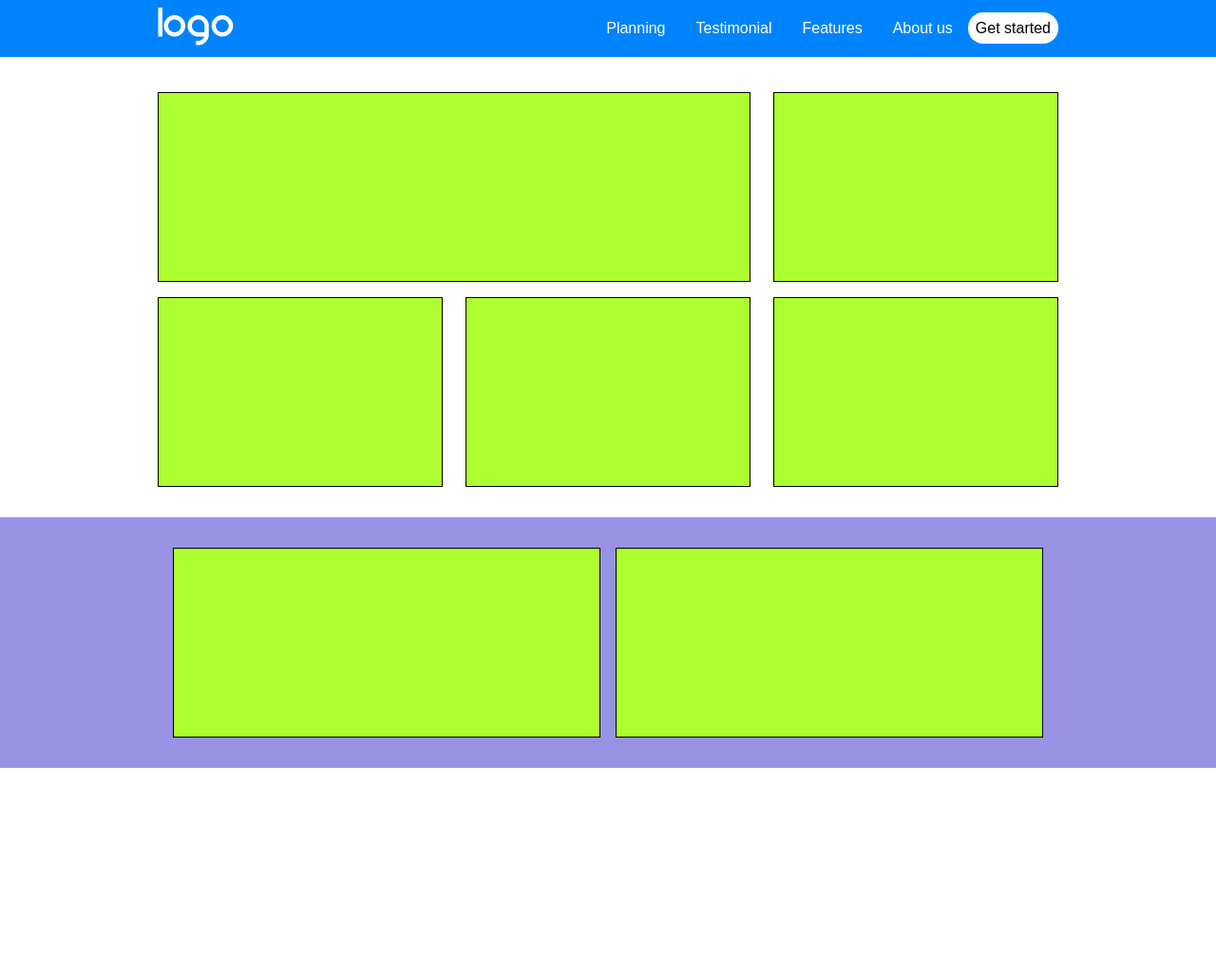
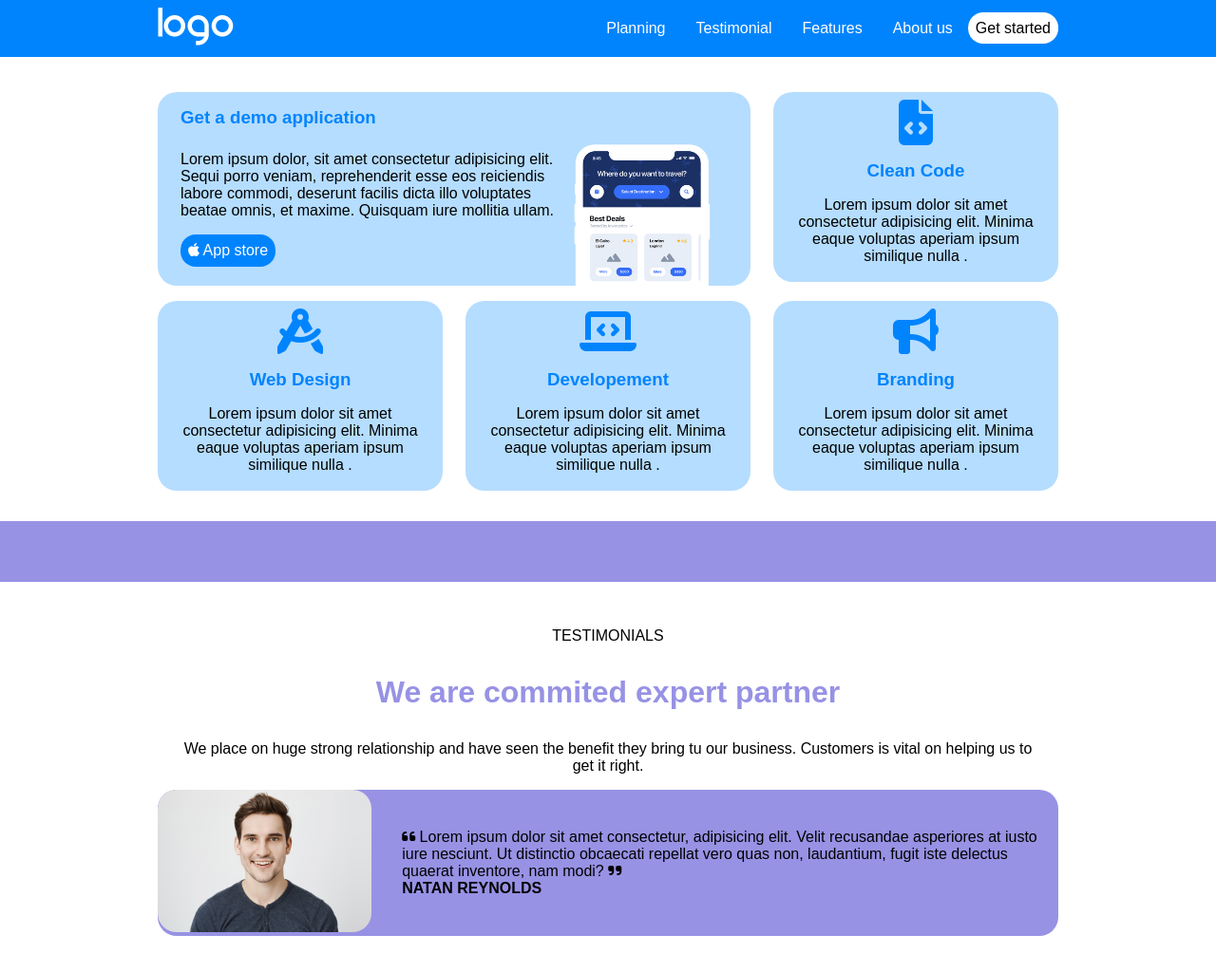
Before and after one commit to LucaSk-x/htmlcss-responsive-layout, a plain HTML site: page index.html in a window 1280 px wide. Shown: the whole page at 95% size. Drawn offline with Linux system fonts and the light colour scheme.

Commit message:
sezione 1 finita

```diff
--- a/css/style.css
+++ b/css/style.css
@@ -12,12 +12,40 @@
     padding: 0 1rem;
 }
 
+h1 {
+    font-size: 2rem;
+}
+
+h2 {
+    font-size: 1.5rem;
+}
+
+h3 {
+    font-size: 1.17rem;
+}
+
+h4 {
+    font-size: 1rem;
+}
+
+h5 {
+    font-size: .83rem;
+}
+
+h6 {
+    font-size: .67rem;
+}
+
 .d-flex {
     display: flex;
 }
 
 .section {
     padding: 2rem 0;
+}
+
+a {
+    text-decoration: unset;
 }
 
 /* css nav */
@@ -42,7 +70,6 @@ nav {
 }
 
 .nav-right ul a {
-    text-decoration: unset;
     padding: 0.5rem 1rem;
     color: white;
 }
@@ -85,11 +112,71 @@ main {
     flex-basis: 100%;
 }
 
-.section .row .card {
+.section.first .row .card {
     min-height: 200px;
-    background-color: greenyellow;
-    border: 1px solid ;
+    background-color: #b5ddff;
+    border-radius: 20px;
 }
+
+.first .card {
+    padding: 0 1.5rem;
+}
+
+.first .card h3 {
+    color: #0084fd;
+    padding: 1rem 0;
+}
+
+.first .card p{
+    padding: .5rem 0;
+}
+
+.first .card .button {
+    padding: .5rem 0;
+}
+
+.first .card .button button {
+    border: transparent;
+    background-color: #0084fd;
+    padding: 0.5rem;
+    border-radius: 16px;
+}
+
+.first .card .button button a {
+    color: white;
+}
+
+.phone {
+    position: relative;
+    overflow: hidden;
+}
+
+.phone img {
+    width: 100%;
+    position: relative;
+    top: 50px;
+}
+
+.card.sm h3 {
+    padding: .5rem;
+}
+
+.card.sm {
+    display: flex;
+    flex-direction: column;
+    align-items: center;
+}
+.card.sm * {
+    padding: .5rem;
+    text-align: center;
+}
+
+.card.sm i {
+    font-size: 3rem;
+    color: #0084fd;
+}
+
+
 
 /* strategy section */
 
@@ -102,3 +189,41 @@ main {
 }
 
 /* Testimonials */
+
+.intro-testimonial {
+    text-align: center;
+}
+
+.intro-testimonial * {
+    padding: 1rem;
+}
+
+.intro-testimonial h1 {
+    color: #9792e4;
+}
+
+.intro-testimonial h4 {
+    text-transform: uppercase;
+    font-weight: 100;
+}
+
+.row-clmn {
+    display: flex;
+    flex-direction: column;
+}
+
+
+.img-container img {
+    height: 150px;
+    border-radius: 20px;
+}
+
+.d-flex.test-prop {
+    align-items: center;
+    gap: 2rem;
+}
+
+.card.d-flex.test-prop {
+    background-color: #9792e4;
+    border-radius: 20px;
+}
--- a/index.html
+++ b/index.html
@@ -34,32 +34,47 @@
 
             <main>
                 <!-- sezione bianca con quadrati azzurri -->
-                <div class="section">
+                <div class="section first">
                     <div class="container">
                         <div class="row">
                             <div class="col-2">
-                                <div class="card">
-
+                                <div class="card d-flex">
+                                    <div class="col">
+                                        <h3>Get a demo application</h3>
+                                        <p> Lorem ipsum dolor, sit amet consectetur adipisicing elit. Sequi porro veniam, reprehenderit esse eos reiciendis labore commodi, deserunt facilis dicta illo voluptates beatae omnis, et maxime. Quisquam iure mollitia ullam.</p>
+                                        <div class="button"><button><a href=""> <i class="fa-brands fa-apple"></i> App store</a></button></div>
+                                    </div>
+                                    <div class="col phone">
+                                        <img src="img/phone.png" alt="">
+                                    </div>
                                 </div>
                             </div>
                             <div class="col-1">
-                                <div class="card">
-
+                                <div class="card sm">
+                                    <i class="fa-solid fa-file-code"></i>
+                                    <h3>Clean Code</h3>
+                                    <p>Lorem ipsum dolor sit amet consectetur adipisicing elit. Minima eaque voluptas aperiam ipsum similique nulla .</p>
                                 </div>
                             </div>
                             <div class="col-1">
-                                <div class="card">
-
+                                <div class="card sm">
+                                    <i class="fa-solid fa-compass-drafting"></i>
+                                    <h3>Web Design</h3>
+                                    <p>Lorem ipsum dolor sit amet consectetur adipisicing elit. Minima eaque voluptas aperiam ipsum similique nulla .</p>
                                 </div>
                             </div>
                             <div class="col-1">
-                                <div class="card">
-
+                                <div class="card sm">
+                                    <i class="fa-solid fa-laptop-code"></i>
+                                    <h3>Developement</h3>
+                                    <p>Lorem ipsum dolor sit amet consectetur adipisicing elit. Minima eaque voluptas aperiam ipsum similique nulla .</p>
                                 </div>
                             </div>
                             <div class="col-1">
-                                <div class="card">
-
+                                <div class="card sm">
+                                    <i class="fa-solid fa-bullhorn"></i>
+                                    <h3>Branding</h3>
+                                    <p>Lorem ipsum dolor sit amet consectetur adipisicing elit. Minima eaque voluptas aperiam ipsum similique nulla .</p>
                                 </div>
                             </div>
                         </div>
@@ -88,7 +103,26 @@
                 <div class="section">
                     <div class="container">
                         <div class="intro-testimonial">
-                            <h1></h1>
+                            <h4>Testimonials</h4>
+                            <h1>We are commited expert partner</h1>
+                            <p>We place on huge strong relationship and have seen the benefit they bring tu our business. Customers is vital on helping us to get it right.</p>
+                        </div>
+                        <div class="row-clmn">
+                            <div class="card d-flex test-prop">
+                                <div class="col img-container">
+                                    <img src="img/testimonial1.jpg" alt="">
+                                </div>
+                                <div>
+                                    <div class="col"></div>
+                                        <i class="fa-solid fa-quote-left"></i>
+                                        Lorem ipsum dolor sit amet consectetur, adipisicing elit. Velit recusandae asperiores at iusto iure nesciunt. Ut distinctio obcaecati repellat vero quas non, laudantium, fugit iste delectus quaerat inventore, nam modi?
+                                        <i class="fa-solid fa-quote-right"></i>
+                                        <h4>NATAN REYNOLDS</h4>
+                                    </div>
+                                </div>
+                            </div>
+                            <div class="card"></div>
+                            <div class="card"></div>
                         </div>
                     </div>
                 </div>
```
